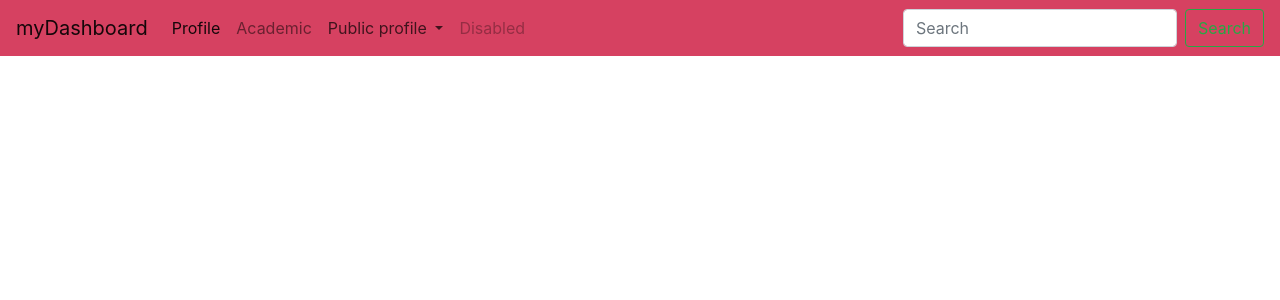
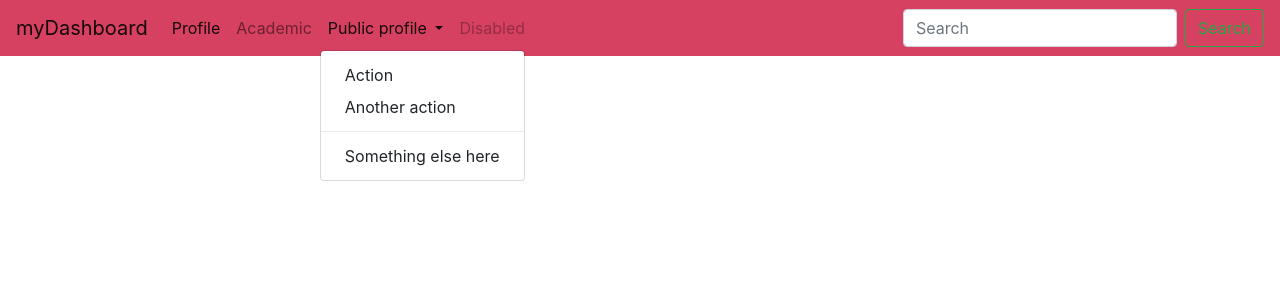
Before and after one commit to ShailendraSingh27/myDashboard-Angular, an Angular app: page / in a window 1280 px wide. Both pictures are taken after a click on the button "Public profile". Shown: the top 300 px of the page. Built offline with nearby package versions, Linux system fonts and the light colour scheme.

Commit message:
installed ng-bootstrap

```diff
--- a/package.json
+++ b/package.json
@@ -19,6 +19,7 @@
     "@angular/platform-browser": "~7.2.0",
     "@angular/platform-browser-dynamic": "~7.2.0",
     "@angular/router": "~7.2.0",
+    "@ng-bootstrap/ng-bootstrap": "^4.0.1",
     "bootstrap": "^4.2.1",
     "core-js": "^2.5.4",
     "rxjs": "~6.3.3",
--- a/src/app/app.module.ts
+++ b/src/app/app.module.ts
@@ -1,5 +1,6 @@
 import { BrowserModule } from '@angular/platform-browser';
 import { NgModule } from '@angular/core';
+import {NgbModule}  from '@ng-bootstrap/ng-bootstrap';
 
 import { AppRoutingModule } from './app-routing.module';
 import { AppComponent } from './app.component';
@@ -12,7 +13,8 @@
   ],
   imports: [
     BrowserModule,
-    AppRoutingModule
+    AppRoutingModule,
+    NgbModule.forRoot()
   ],
   providers: [],
   bootstrap: [AppComponent]
--- a/src/app/nav-bar/nav-bar.component.html
+++ b/src/app/nav-bar/nav-bar.component.html
@@ -12,11 +12,11 @@
       <li class="nav-item">
         <a class="nav-link" href="#">Academic</a>
       </li>
-      <li class="nav-item dropdown">
-        <a class="nav-link dropdown-toggle" href="#" id="navbarDropdown" role="button" data-toggle="dropdown" aria-haspopup="true" aria-expanded="false">
+      <li ngbDropdown class="nav-item dropdown">
+        <a ngbDropdownToggle class="nav-link dropdown-toggle" href="#" id="navbarDropdown" role="button" data-toggle="dropdown" aria-haspopup="true" aria-expanded="false">
           Public profile
         </a>
-        <div class="dropdown-menu" aria-labelledby="navbarDropdown">
+        <div ngbDropdownMenu class="dropdown-menu" aria-labelledby="navbarDropdown">
           <a class="dropdown-item" href="#">Action</a>
           <a class="dropdown-item" href="#">Another action</a>
           <div class="dropdown-divider"></div>
```
Also changed, not shown: 1 other file (tests, documents, lock files or other folders).
